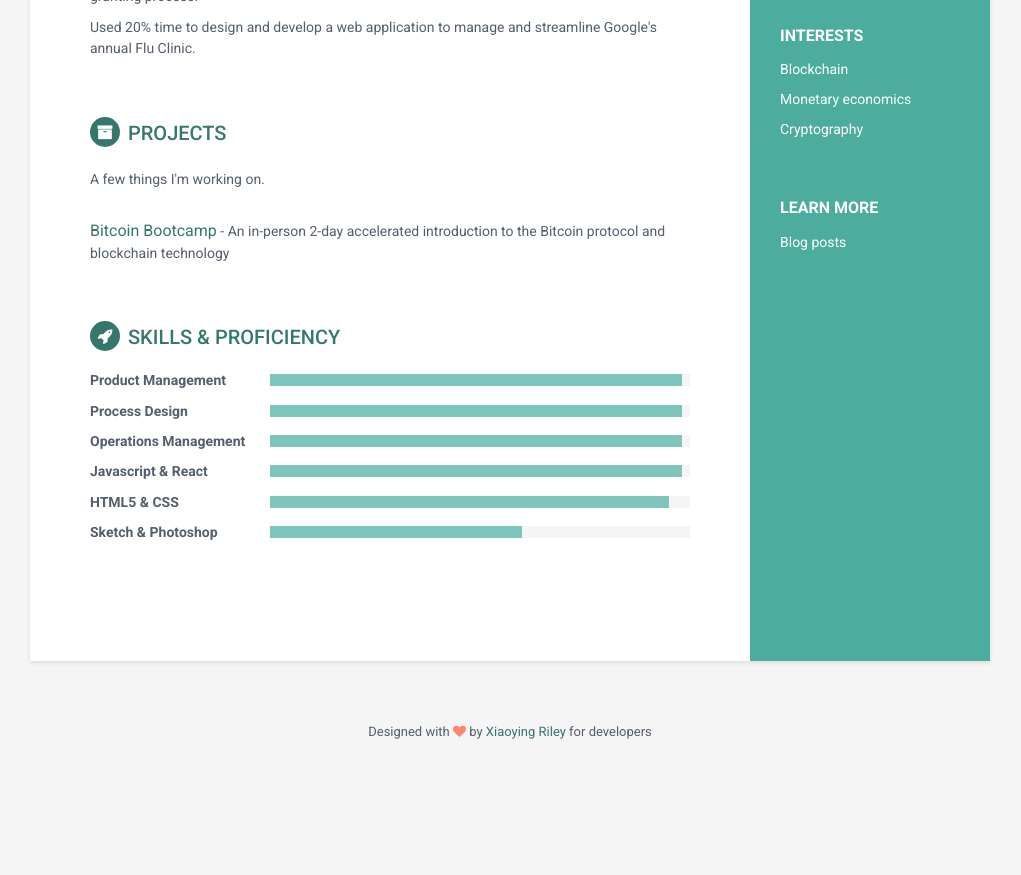
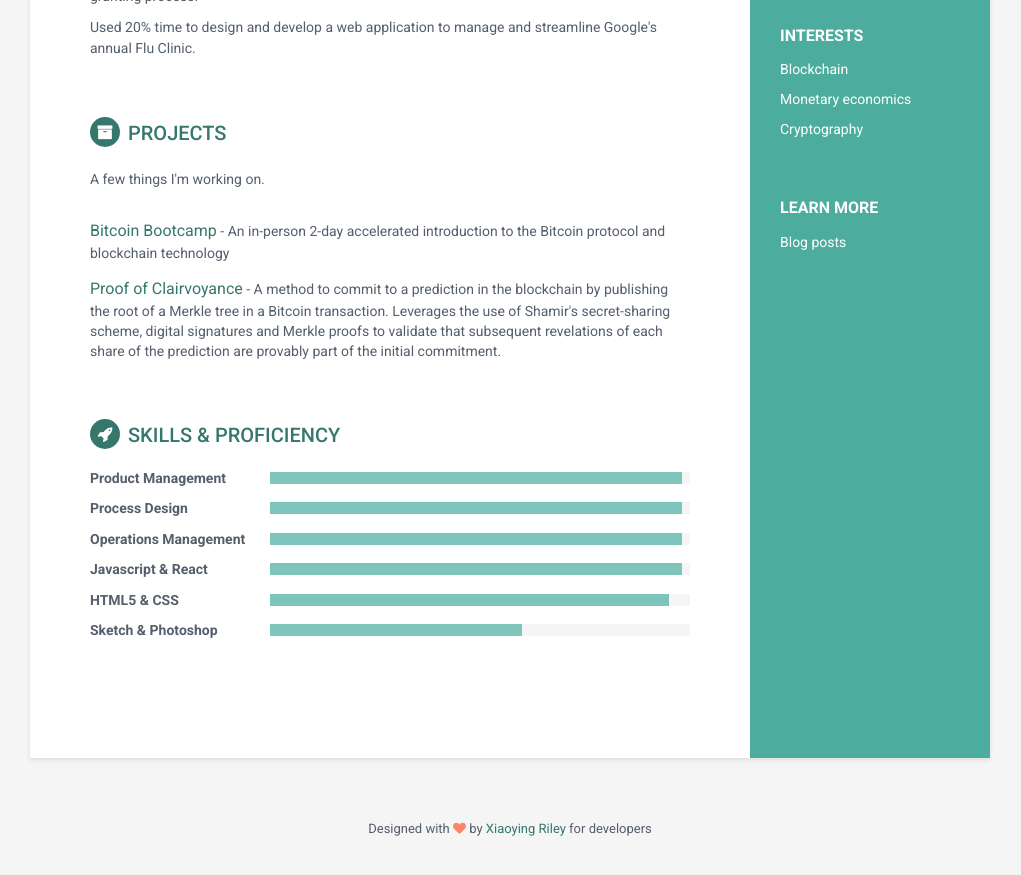
Before and after one commit to justinpobrien/justinpobrien.github.io, a Jekyll site: the page built from index.html, in a window 1280 px wide and 900 px high, scrolled down 940 px. Shown: the top 875 px of the window, without its empty margins (130-1151 px from the left). Built offline with Jekyll 4.4.1, drawn with Linux system fonts in a browser that asks for light colours; before the commit the page ends 1742 px from its top, so only the background shows below that.

Commit message:
Added Proof of Clairvoyance description

```diff
--- a/_includes/projects.html
+++ b/_includes/projects.html
@@ -7,5 +7,9 @@
                     <span class="project-title"><a href="http://www.bitcoin-bootcamp.com">Bitcoin Bootcamp</a></span> -
                     <span class="project-tagline">An in-person 2-day accelerated introduction to the Bitcoin protocol and blockchain technology</span>
                 </div><!--//item-->
+                <div class="item">
+                    <span class="project-title"><a href="#">Proof of Clairvoyance</a></span> -
+                    <span class="project-tagline">A method to commit to a prediction in the blockchain by publishing the root of a Merkle tree in a Bitcoin transaction. Leverages the use of Shamir's secret-sharing scheme, digital signatures and Merkle proofs to validate that subsequent revelations of each share of the prediction are provably part of the initial commitment.</span>
+                </div><!--//item-->
 
 </section><!--//section-->
```
